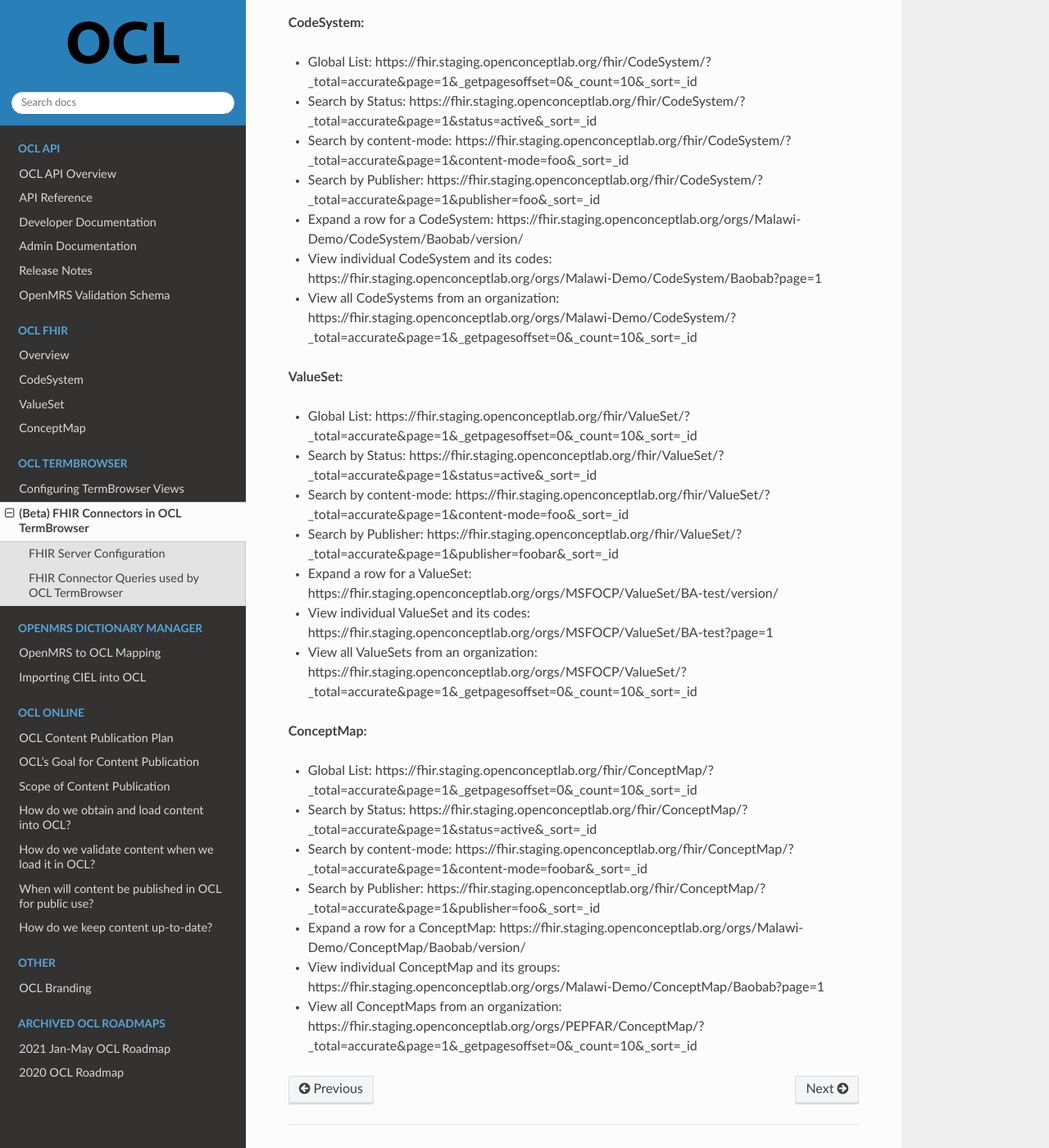
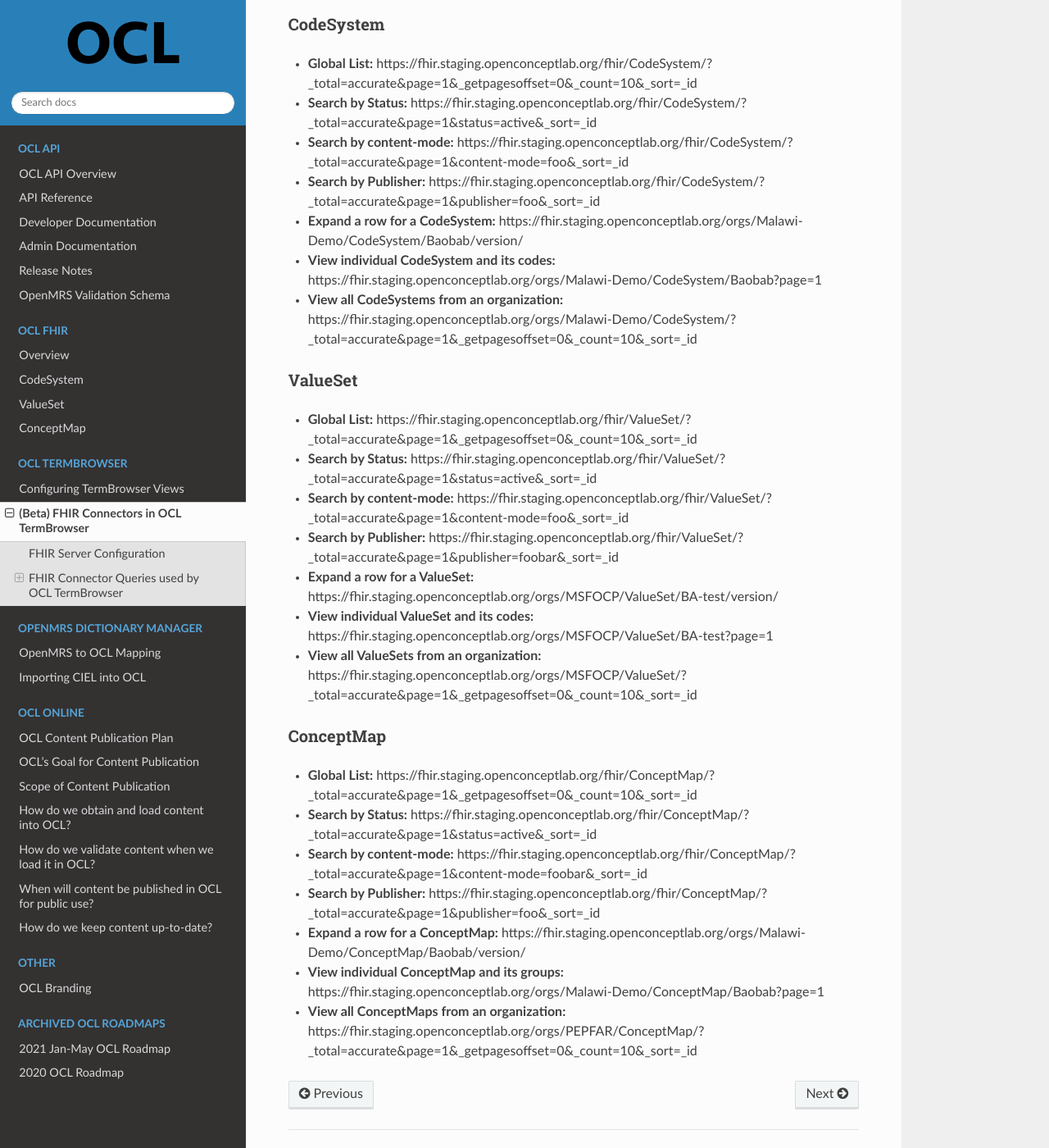
Before and after one commit to OpenConceptLab/ocl-docs, a Sphinx documentation site: the page built from docs/source/oclweb/FHIRconnectors.md, in a window 1280 px wide and 1400 px high, scrolled down 976 px. Shown: the whole window at 82% size. Built offline with Sphinx 7.4.7 and the Read the Docs theme 2.0.0, drawn with Linux system fonts in a browser that asks for light colours.

Commit message:
Formatting

```diff
--- a/docs/source/oclweb/FHIRconnectors.md
+++ b/docs/source/oclweb/FHIRconnectors.md
@@ -19,36 +19,36 @@
 
 Filters currently supported by OCL FHIR:
 
-* Status
-* content-mode
-* Publisher
+ * Status
+ * content-mode
+ * Publisher
 
-**CodeSystem:**
+#### CodeSystem
 
-- Global List: https://fhir.staging.openconceptlab.org/fhir/CodeSystem/?_total=accurate&page=1&_getpagesoffset=0&_count=10&_sort=_id
-- Search by Status: https://fhir.staging.openconceptlab.org/fhir/CodeSystem/?_total=accurate&page=1&status=active&_sort=_id
-- Search by content-mode: https://fhir.staging.openconceptlab.org/fhir/CodeSystem/?_total=accurate&page=1&content-mode=foo&_sort=_id
-- Search by Publisher: https://fhir.staging.openconceptlab.org/fhir/CodeSystem/?_total=accurate&page=1&publisher=foo&_sort=_id
-- Expand a row for a CodeSystem: https://fhir.staging.openconceptlab.org/orgs/Malawi-Demo/CodeSystem/Baobab/version/
-- View individual CodeSystem and its codes: https://fhir.staging.openconceptlab.org/orgs/Malawi-Demo/CodeSystem/Baobab?page=1
-- View all CodeSystems from an organization: https://fhir.staging.openconceptlab.org/orgs/Malawi-Demo/CodeSystem/?_total=accurate&page=1&_getpagesoffset=0&_count=10&_sort=_id
+- **Global List:** https://fhir.staging.openconceptlab.org/fhir/CodeSystem/?_total=accurate&page=1&_getpagesoffset=0&_count=10&_sort=_id
+- **Search by Status:** https://fhir.staging.openconceptlab.org/fhir/CodeSystem/?_total=accurate&page=1&status=active&_sort=_id
+- **Search by content-mode:** https://fhir.staging.openconceptlab.org/fhir/CodeSystem/?_total=accurate&page=1&content-mode=foo&_sort=_id
+- **Search by Publisher:** https://fhir.staging.openconceptlab.org/fhir/CodeSystem/?_total=accurate&page=1&publisher=foo&_sort=_id
+- **Expand a row for a CodeSystem:** https://fhir.staging.openconceptlab.org/orgs/Malawi-Demo/CodeSystem/Baobab/version/
+- **View individual CodeSystem and its codes:** https://fhir.staging.openconceptlab.org/orgs/Malawi-Demo/CodeSystem/Baobab?page=1
+- **View all CodeSystems from an organization:** https://fhir.staging.openconceptlab.org/orgs/Malawi-Demo/CodeSystem/?_total=accurate&page=1&_getpagesoffset=0&_count=10&_sort=_id
 
-**ValueSet:**
+#### ValueSet
 
-- Global List: https://fhir.staging.openconceptlab.org/fhir/ValueSet/?_total=accurate&page=1&_getpagesoffset=0&_count=10&_sort=_id
-- Search by Status: https://fhir.staging.openconceptlab.org/fhir/ValueSet/?_total=accurate&page=1&status=active&_sort=_id
-- Search by content-mode: https://fhir.staging.openconceptlab.org/fhir/ValueSet/?_total=accurate&page=1&content-mode=foo&_sort=_id
-- Search by Publisher: https://fhir.staging.openconceptlab.org/fhir/ValueSet/?_total=accurate&page=1&publisher=foobar&_sort=_id
-- Expand a row for a ValueSet: https://fhir.staging.openconceptlab.org/orgs/MSFOCP/ValueSet/BA-test/version/
-- View individual ValueSet and its codes: https://fhir.staging.openconceptlab.org/orgs/MSFOCP/ValueSet/BA-test?page=1
-- View all ValueSets from an organization: https://fhir.staging.openconceptlab.org/orgs/MSFOCP/ValueSet/?_total=accurate&page=1&_getpagesoffset=0&_count=10&_sort=_id
+- **Global List:** https://fhir.staging.openconceptlab.org/fhir/ValueSet/?_total=accurate&page=1&_getpagesoffset=0&_count=10&_sort=_id
+- **Search by Status:** https://fhir.staging.openconceptlab.org/fhir/ValueSet/?_total=accurate&page=1&status=active&_sort=_id
+- **Search by content-mode:** https://fhir.staging.openconceptlab.org/fhir/ValueSet/?_total=accurate&page=1&content-mode=foo&_sort=_id
+- **Search by Publisher:** https://fhir.staging.openconceptlab.org/fhir/ValueSet/?_total=accurate&page=1&publisher=foobar&_sort=_id
+- **Expand a row for a ValueSet:** https://fhir.staging.openconceptlab.org/orgs/MSFOCP/ValueSet/BA-test/version/
+- **View individual ValueSet and its codes:** https://fhir.staging.openconceptlab.org/orgs/MSFOCP/ValueSet/BA-test?page=1
+- **View all ValueSets from an organization:** https://fhir.staging.openconceptlab.org/orgs/MSFOCP/ValueSet/?_total=accurate&page=1&_getpagesoffset=0&_count=10&_sort=_id
 
-**ConceptMap:**
+#### ConceptMap
 
-- Global List: https://fhir.staging.openconceptlab.org/fhir/ConceptMap/?_total=accurate&page=1&_getpagesoffset=0&_count=10&_sort=_id
-- Search by Status: https://fhir.staging.openconceptlab.org/fhir/ConceptMap/?_total=accurate&page=1&status=active&_sort=_id
-- Search by content-mode: https://fhir.staging.openconceptlab.org/fhir/ConceptMap/?_total=accurate&page=1&content-mode=foobar&_sort=_id
-- Search by Publisher: https://fhir.staging.openconceptlab.org/fhir/ConceptMap/?_total=accurate&page=1&publisher=foo&_sort=_id
-- Expand a row for a ConceptMap: https://fhir.staging.openconceptlab.org/orgs/Malawi-Demo/ConceptMap/Baobab/version/
-- View individual ConceptMap and its groups: https://fhir.staging.openconceptlab.org/orgs/Malawi-Demo/ConceptMap/Baobab?page=1
-- View all ConceptMaps from an organization: https://fhir.staging.openconceptlab.org/orgs/PEPFAR/ConceptMap/?_total=accurate&page=1&_getpagesoffset=0&_count=10&_sort=_id
+- **Global List:** https://fhir.staging.openconceptlab.org/fhir/ConceptMap/?_total=accurate&page=1&_getpagesoffset=0&_count=10&_sort=_id
+- **Search by Status:** https://fhir.staging.openconceptlab.org/fhir/ConceptMap/?_total=accurate&page=1&status=active&_sort=_id
+- **Search by content-mode:** https://fhir.staging.openconceptlab.org/fhir/ConceptMap/?_total=accurate&page=1&content-mode=foobar&_sort=_id
+- **Search by Publisher:** https://fhir.staging.openconceptlab.org/fhir/ConceptMap/?_total=accurate&page=1&publisher=foo&_sort=_id
+- **Expand a row for a ConceptMap:** https://fhir.staging.openconceptlab.org/orgs/Malawi-Demo/ConceptMap/Baobab/version/
+- **View individual ConceptMap and its groups:** https://fhir.staging.openconceptlab.org/orgs/Malawi-Demo/ConceptMap/Baobab?page=1
+- **View all ConceptMaps from an organization:** https://fhir.staging.openconceptlab.org/orgs/PEPFAR/ConceptMap/?_total=accurate&page=1&_getpagesoffset=0&_count=10&_sort=_id
```
